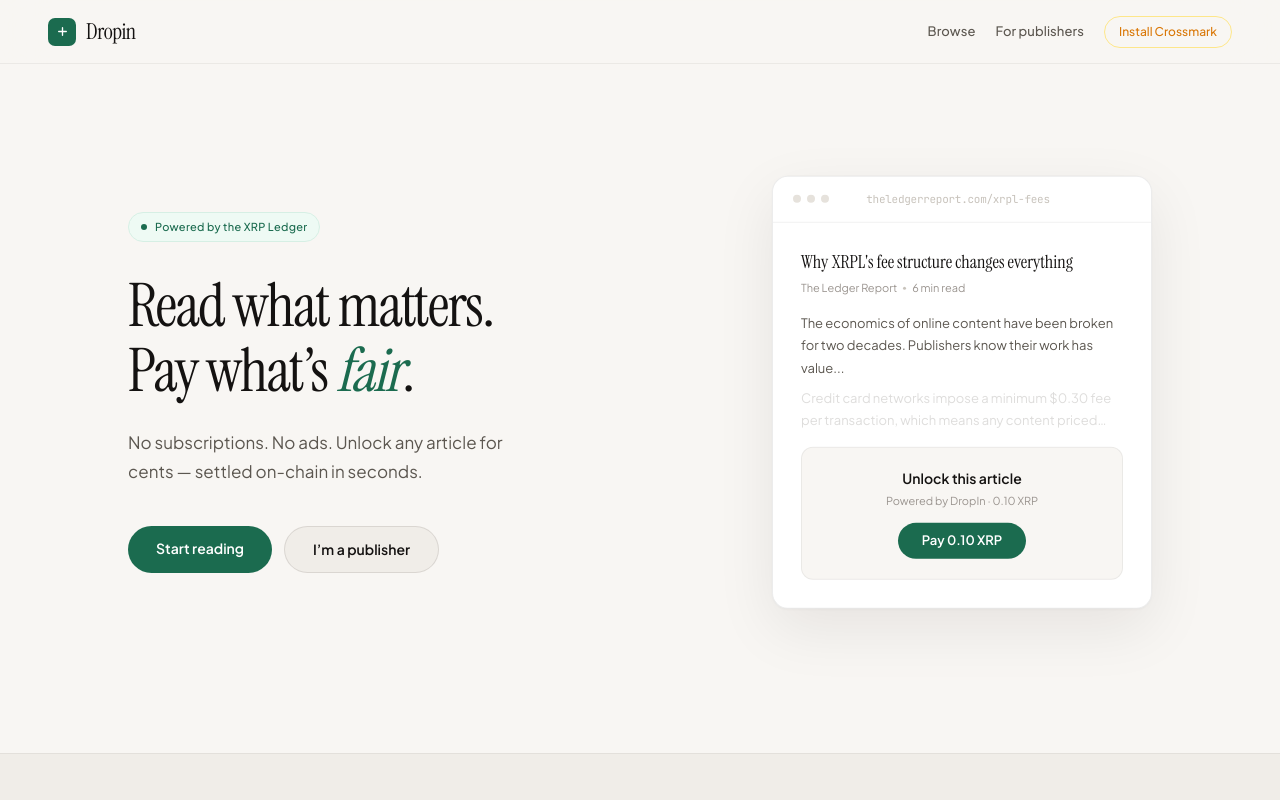
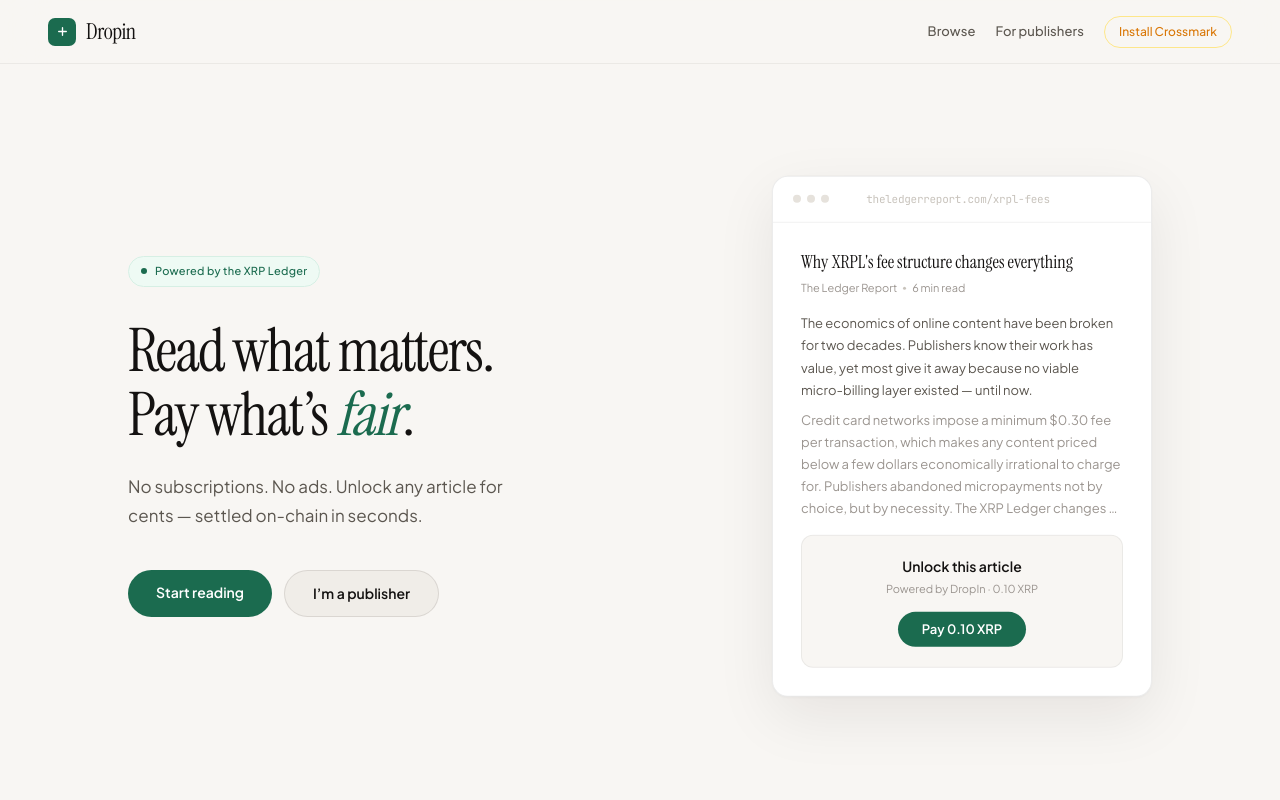
Before and after one commit to aaz50/DropIn, a Next.js app: page / in a window 1280 px wide. Shown: the top 800 px of the page. Built offline with nearby package versions, Linux system fonts and the light colour scheme.

Commit message:
Demo card UI fix & undef wallet bug

```diff
--- a/next.config.ts
+++ b/next.config.ts
@@ -4,6 +4,7 @@
   // Keep xrpl (and its Node.js WebSocket deps) server-side only.
   // Without this, Next.js tries to bundle it for the browser and fails.
   serverExternalPackages: ["xrpl"],
+  devIndicators: false,
 };
 
 export default nextConfig;
--- a/src/app/layout.tsx
+++ b/src/app/layout.tsx
@@ -82,7 +82,7 @@
           <footer className="text-center py-6 text-[11px] text-ink-ghost tracking-[0.4px]">
             Built on the{" "}
             <span className="text-accent">XRP Ledger</span>
-            {" "}· Transactions settle in 3–5 seconds
+            {" "}·
           </footer>
         </WalletProvider>
       </body>
--- a/src/components/WalletProvider.tsx
+++ b/src/components/WalletProvider.tsx
@@ -41,6 +41,10 @@
     try {
       const result = await window.xrpl.crossmark.methods.signInAndWait();
       const addr = result.response.data.address;
+      if (!addr) {
+        setConnectError("Wallet connection failed — please try again");
+        return;
+      }
       setAddress(addr);
       localStorage.setItem(STORAGE_KEY, addr);
     } catch {
--- a/src/components/landing/DemoCard.tsx
+++ b/src/components/landing/DemoCard.tsx
@@ -17,9 +17,9 @@
     if (phase !== "idle") return;
     clearTimers();
     setPhase("confirming");
-    timers.current.push(setTimeout(() => setPhase("verifying"), 1200));
-    timers.current.push(setTimeout(() => setPhase("unlocked"), 2800));
-    timers.current.push(setTimeout(() => setPhase("idle"), 7500));
+    timers.current.push(setTimeout(() => setPhase("verifying"), 400));
+    timers.current.push(setTimeout(() => setPhase("unlocked"), 1000));
+    timers.current.push(setTimeout(() => setPhase("idle"), 9000));
   }, [phase]);
 
   useEffect(() => () => clearTimers(), []);
@@ -53,12 +53,15 @@
 
           <p className="text-[13px] leading-[1.7] text-ink-secondary mb-2">
             The economics of online content have been broken for two decades.
-            Publishers know their work has value...
+            Publishers know their work has value, yet most give it away because
+            no viable micro-billing layer existed — until now.
           </p>
           {phase !== "unlocked" && (
-            <p className="text-[13px] leading-[1.7] text-ink-secondary mb-4 opacity-20 line-clamp-2">
+            <p className="text-[13px] leading-[1.7] text-ink-muted mb-4">
               Credit card networks impose a minimum $0.30 fee per transaction,
-              which means any content priced below...
+              which makes any content priced below a few dollars economically
+              irrational to charge for. Publishers abandoned micropayments not
+              by choice, but by necessity. The XRP&nbsp;Ledger changes&nbsp;…
             </p>
           )}
 
```
